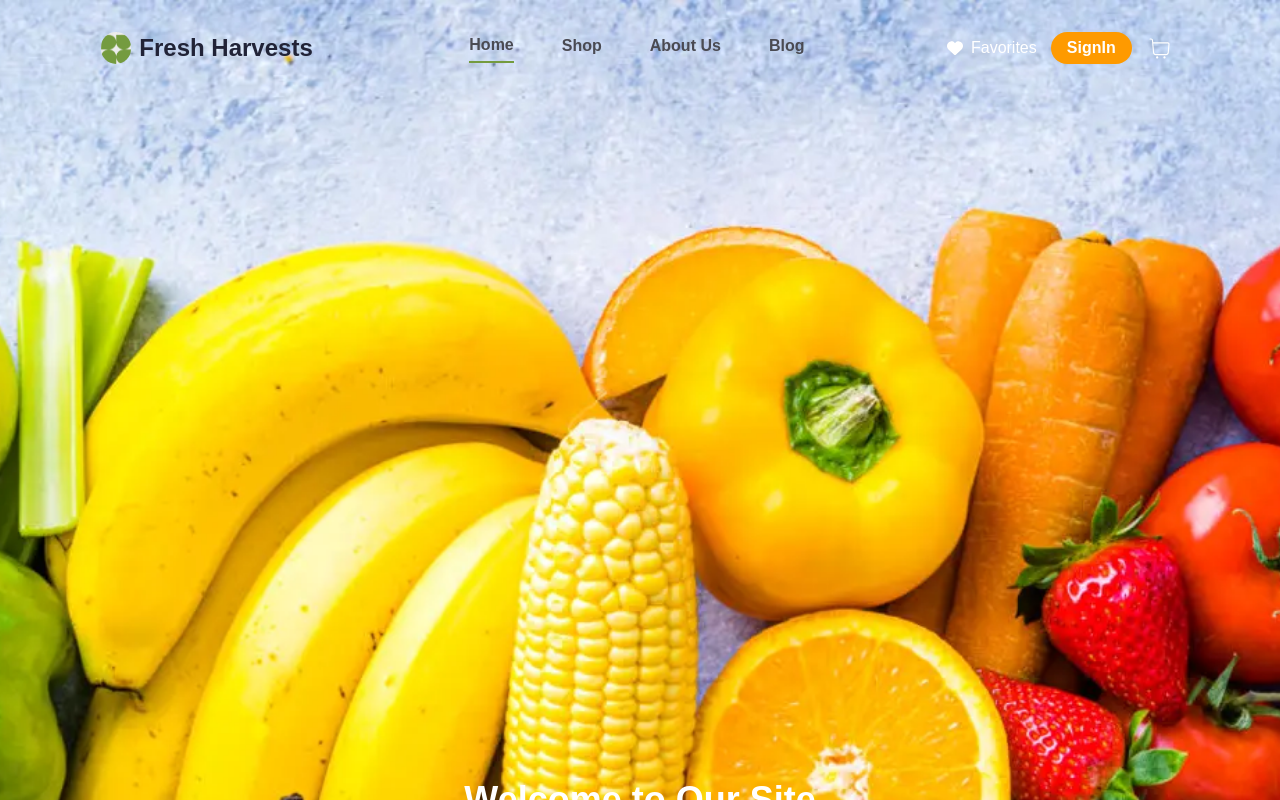
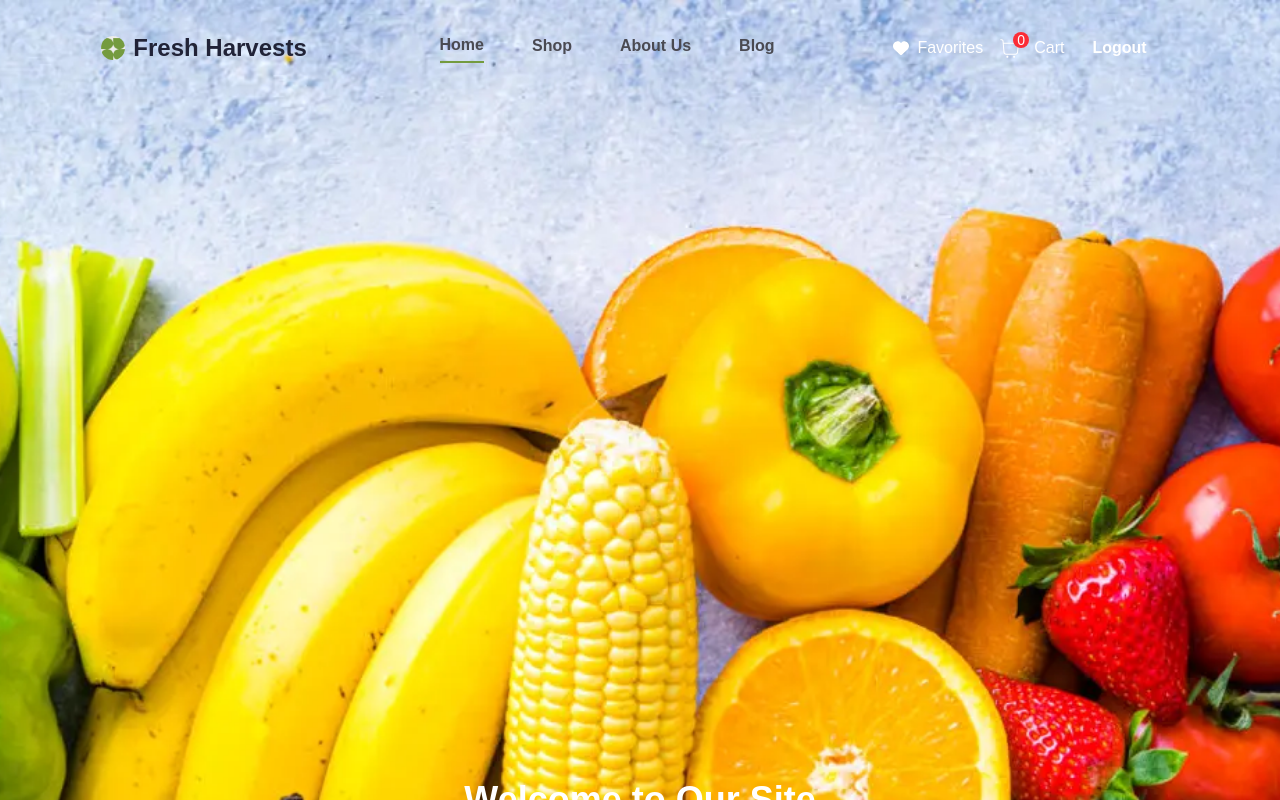
Before and after one commit to shahidulshohid/fresh-harvests, a Next.js app: page / in a window 1280 px wide. Shown: the top 800 px of the page. Built offline with nearby package versions, Linux system fonts and the light colour scheme.

Commit message:
navbar is implement is done

```diff
--- a/src/app/components/shared/Navbar.tsx
+++ b/src/app/components/shared/Navbar.tsx
@@ -1,187 +1,3 @@
-// // "use client"
-// // import Link from "next/link";
-// // import { usePathname } from "next/navigation";
-
-// // const Navbar = () => {
-// //   const pathName = usePathname()
-// //   return (
-// //     <div
-// //       className="h-[10vh] flex items-center fixed z-[999] w-full"
-// //     >
-// //       <nav className="flex justify-between items-center w-11/12 mx-auto px-4 md:px-8">
-// //         <div>
-// //           <h1 className="text-xl font-bold">logo</h1>
-// //         </div>
-// //         <div className="space-x-4">
-// //           <Link className={`${pathName === "/" ? "font-bold border-b-2 border-orange-600" : "font-semibold"}`} href="/">Home</Link>
-// //           <Link className={`${pathName === "/shop" ? "font-bold border-b-2 border-orange-600" : "font-semibold"}`} href="/shop">Shop</Link>
-// //           <Link className={`${pathName === "/aboutUs" ? "font-bold border-b-2 border-orange-600" : "font-semibold"}`} href="/aboutUs">About Us</Link>
-// //           <Link className={`${pathName === "/blog" ? "font-bold border-b-2 border-orange-600" : "font-semibold"}`} href="/blog">Blog</Link>
-// //         </div>
-// //         <div className="space-x-4">
-// //           <Link href="/favorites">Favorites</Link>
-// //           <Link href="/cart">Cart</Link>
-// //           <Link href="/signIn">SignIn</Link>
-// //         </div>
-// //       </nav>
-// //     </div>
-// //   );
-// // };
-
-// // export default Navbar;
-
-// "use client";
-// import Link from "next/link";
-// import { usePathname } from "next/navigation";
-// import { useState } from "react";
-// import { FaHeart } from "react-icons/fa6";
-
-// const Navbar = () => {
-//   const pathname = usePathname();
-//   const [showNav, setShowNav] = useState(false);
-//   const openNav = showNav ? "translate-x-0" : "translate-x-[100%]";
-
-//   const handleOpenNave = () => setShowNav(true);
-//   const handleCloseNave = () => setShowNav(false);
-
-//   const navLinks = [
-//     { name: "Home", path: "/" },
-//     { name: "Shop", path: "/shop" },
-//     { name: "About Us", path: "/aboutUs" },
-//     { name: "Blog", path: "/blog" },
-//   ];
-
-//   return (
-//     <div className="h-[10vh] flex items-center fixed z-[999] w-full">
-//       <nav className="flex justify-between items-center w-11/12 mx-auto px-4 md:px-8">
-//         <div>
-//           <h1 className="text-xl font-bold">logo</h1>
-//         </div>
-//         {/* desktop menu  */}
-//         <div className="space-x-6 hidden md:flex">
-//           {navLinks.map((link) => (
-//             <Link {navLinks.map((link) => (
-//             <Link
-//               key={link.path}
-//               href={link.path}
-//               className={`pb-1 ${
-//                 pathname === link.path
-//                   ? "font-bold border-b-2 border-0 border-orange-600"
-//                   : "font-semibold"
-//               }`}
-//             >
-//               {link.name}
-//             </Link>
-//           ))}
-//               key={link.path}
-//               href={link.path}
-//               className={`pb-1 ${
-//                 pathname === link.path
-//                   ? "font-bold border-b-2 border-0 border-orange-600"
-//                   : "font-semibold"
-//               }`}
-//             >
-//               {link.name}
-//             </Link>
-//           ))}
-//         </div>
-//         <div className="space-x-4 flex justify-center items-center">
-//           <Link href="/favorites">
-//             <p className="flex justify-center items-center gap2">
-//               <FaHeart className="text-white" />
-//               Favorites
-//             </p>
-//           </Link>
-//           <Link href="/cart">Cart</Link>
-//           <Link href="/signIn">SignIn</Link>
-//           <button onClick={handleOpenNave} className="lg:hidden text-green-500">
-//             opendasdsad
-//           </button>
-//         </div>
-//         {/* responsive menu */}
-//         {/* <div>
-//           {/* overlay */}
-//         <div
-//           className={`${openNav} fixed inset-0 transform transition-all duration-500 z-[1000] bg-black opacity-0`}
-//         ></div>
-//         {/* sidebar menu */}
-//         {/* <div
-//             className={`${openNav} right-0 fixed text-white flex justify-center flex-col h-full w-[80%] sm:w-[60%] bg-gray-600 space-y-6 z-[1006] transform transition-all duration-500`}
-//           >
-//             {navLinks.map((link) => (
-//               <Link
-//                 key={link.path}
-//                 href={link.path}
-//                 onClick={handleCloseNave}
-//                 className={`pb-1 ${
-//                   pathname === link.path
-//                     ? "font-bold border-b-2 border-0 border-orange-600"
-//                     : "font-semibold"
-//                 }`}
-//               >
-//                 {link.name}
-//               </Link>
-//             ))}
-//           </div>
-//           <button onClick={handleOpenNave} className="lg:hidden">
-//             xxxxxxxxxx
-//           </button> */}
-//         {/* </div> */}
-//         <div>
-//           {/* overlay */}
-//           <div
-//             className={`${openNav} fixed inset-0 transform transition-all duration-500 z-[1000] bg-black opacity-0`}
-//           ></div>
-
-//           {/* sidebar menu */}
-//           <div
-//             className={`${openNav} right-0 fixed text-white flex justify-center flex-col h-full w-[80%] sm:w-[60%] bg-gray-600 space-y-6 z-[1006] transform transition-all duration-500`}
-//           >
-//             <div className="flex flex-col justify-center space-y-5 text-white p-8 mt-10">
-//               {navLinks.map((link) => (
-//                 <Link
-//                   key={link.path}
-//                   href={link.path}
-//                   className={`pb-1 ${
-//                     pathname === link.path
-//                       ? "font-bold border-b-2 border-0 border-orange-600"
-//                       : "font-semibold"
-//                   }`}
-//                 >
-//                   {link.name}
-//                 </Link>
-//               ))}
-//             </div>
-
-//             <button
-//               onClick={handleCloseNave}
-//               className="absolute top-8 right-8"
-//             >
-//               xxxx
-//             </button>
-//           </div>
-//         </div>
-//       </nav>
-//     </div>
-//   );
-// };
-
-// export default Navbar;
-
-
-
-
-
-
-
-
-
-
-
-
-
-
-
 
 "use client";
 import Link from "next/link";
@@ -194,10 +10,10 @@ import { useEffect, useState } from "react";
 import Image from "next/image";
 import bannerImage from "@/assets/logo.png";
 
-
-
 const Navbar = () => {
   const pathName = usePathname();
+  /////////////////////dumy
+  const status = "authenticated"
 
   const [navBg, setNavBg] = useState(false);
   const [showNav, setShowNav] = useState(false);
@@ -231,20 +47,35 @@ const navLinks = [
   return (
     <header>
       {/* desktop menu */}
-      <div className={`${navBg ? 'bg-white shadow-xl transition-all ease' : 'text-white'} h-[12vh] flex items-center fixed z-[999] w-full`}>
+      <div
+        className={`${
+          navBg ? "bg-white shadow-xl transition-all ease" : "text-white"
+        } h-[12vh] flex items-center fixed z-[999] w-full`}
+      >
         <nav className="flex justify-between items-center w-11/12 mx-auto px-4 md:px-8">
           {/* left logo  */}
           <div className=" px-4 py-0.5 rounded-xs">
-            <Link href="/" className="text-2xl md:text-3xl font-semibold text-black">
+            <Link
+              href="/"
+              className="text-2xl lg:text-3xl font-semibold text-black"
+            >
               <p className="flex items-center gap-2">
-                <Image src={bannerImage} alt="logo" width={30} height={30} className="bg-transparent rounded-full"/> <span className="text-[#212337] text-2xl font-bold">Fresh Harvests</span>
+                <Image
+                  src={bannerImage}
+                  alt="logo"
+                  width={30}
+                  height={30}
+                  className="bg-transparent rounded-full w-6 h-6"
+                />{" "}
+                <span className="text-[#212337] text-xl md:text-2xl font-bold">
+                  Fresh Harvests
+                </span>
               </p>
             </Link>
           </div>
 
           {/* center content */}
-          <div className="hidden md:flex items-center justify-center space-x-12">
-
+          <div className="hidden lg:flex items-center justify-center space-x-12">
             {navLinks.map((link) => (
               <Link
                 key={link.path}
@@ -262,36 +93,33 @@ const navLinks = [
 
           {/* right content */}
           <div className="flex items-center gap-3">
-
-              <div className=" cursor-pointer p-0.5 hover:bg-amber-500 rounded-full">
-
-                    <p className="flex items-center gap-2"><FaHeart /> Favorites</p>
+            <div className=" cursor-pointer p-0.5">
+              <p className="hidden lg:flex items-center gap-2">
+                <FaHeart /> Favorites
+              </p>
             </div>
-
+            <div className="flex items-center gap-3">
+                <Link href="/card" className="relative">
+                <CiShoppingCart size={25} />
+                <sup className="absolute left-4 -top-1 w-4 h-4 rounded-full bg-red-500 flex justify-center items-center text-sm p-1 text-white">0</sup>
+                </Link> <p className="hidden lg:flex">Cart</p>
+            </div>
             <div className="hidden lg:flex">
               {status == "authenticated" ? (
-                <button className="hover:bg-amber-600 font-semibold bg-amber-500 text-white cursor-pointer  py-1 px-4 rounded-4xl"
-                >
+                <button className="font-semibold cursor-pointer py-1 px-4 rounded-4xl">
                   Logout
                 </button>
               ) : (
                 <div className="flex gap-2">
                   <Link href="/signIn">
-                    <button className="hover:bg-amber-600 font-semibold bg-amber-500 text-white  cursor-pointer py-1 px-4 rounded-4xl">
-                      SignIn
+                    <button className="font-semibold cursor-pointer py-1 px-4 rounded-4xl">
+                      Sign In
                     </button>
                   </Link>
                 </div>
               )}
             </div>
-
-            <div className="flex space-x-5">
-              <Link
-                className={`${pathName === "/cart" ? " bg-amber-500" : "font-semibold"} w-fit p-0.5 cursor-pointer hover:bg-amber-500 rounded-full flex items-center`}
-
-                href={"/cart"}>
-                <CiShoppingCart size={27} />
-              </Link>
+            <div className="ml-5">
               <button onClick={handleOpenNave} className="lg:hidden">
                 <GiHamburgerMenu size={20} />
               </button>
@@ -312,14 +140,52 @@ const navLinks = [
           className={`${openNav} right-0 fixed text-white flex justify-center flex-col h-full w-[80%] sm:w-[60%] bg-gray-600 space-y-6 z-[1006] transform transition-all duration-500`}
         >
           <div className="flex flex-col justify-center space-y-5 text-black p-8 mt-10">
-            <Link onClick={handleCloseNave} href="/" className={`${pathName === "/" ? "font-bold border-b-2 border-orange-600" : "font-semibold"} w-fit`}>Home</Link>
-            <Link onClick={handleCloseNave} href="/shop" className={`${pathName === "/shop" ? "font-bold border-b-2 border-orange-600" : "font-semibold"} w-fit`}>Shop</Link>
-            <Link onClick={handleCloseNave} href="/aboutUs" className={`${pathName === "/aboutUs" ? "font-bold border-b-2 border-orange-600" : "font-semibold"} w-fit`}>About Us</Link>
-            <Link onClick={handleCloseNave} href="/blog" className={`${pathName === "/blog" ? "font-bold border-b-2 border-orange-600" : "font-semibold"} w-fit`}>Blog</Link>
+            <Link
+              onClick={handleCloseNave}
+              href="/"
+              className={`${
+                pathName === "/"
+                  ? "font-bold border-b-2 border-orange-600"
+                  : "font-semibold"
+              } w-fit`}
+            >
+              Home
+            </Link>
+            <Link
+              onClick={handleCloseNave}
+              href="/shop"
+              className={`${
+                pathName === "/shop"
+                  ? "font-bold border-b-2 border-orange-600"
+                  : "font-semibold"
+              } w-fit`}
+            >
+              Shop
+            </Link>
+            <Link
+              onClick={handleCloseNave}
+              href="/aboutUs"
+              className={`${
+                pathName === "/aboutUs"
+                  ? "font-bold border-b-2 border-orange-600"
+                  : "font-semibold"
+              } w-fit`}
+            >
+              About Us
+            </Link>
+            <Link
+              onClick={handleCloseNave}
+              href="/blog"
+              className={`${
+                pathName === "/blog"
+                  ? "font-bold border-b-2 border-orange-600"
+                  : "font-semibold"
+              } w-fit`}
+            >
+              Blog
+            </Link>
           </div>
-          <button
-            onClick={handleCloseNave}
-            className="absolute top-8 right-8">
+          <button onClick={handleCloseNave} className="absolute top-8 right-8">
             <IoMdClose className="size-6 text-white cursor-pointer" />
           </button>
         </div>
```
Lines whose indentation alone changed are shown as unchanged.
